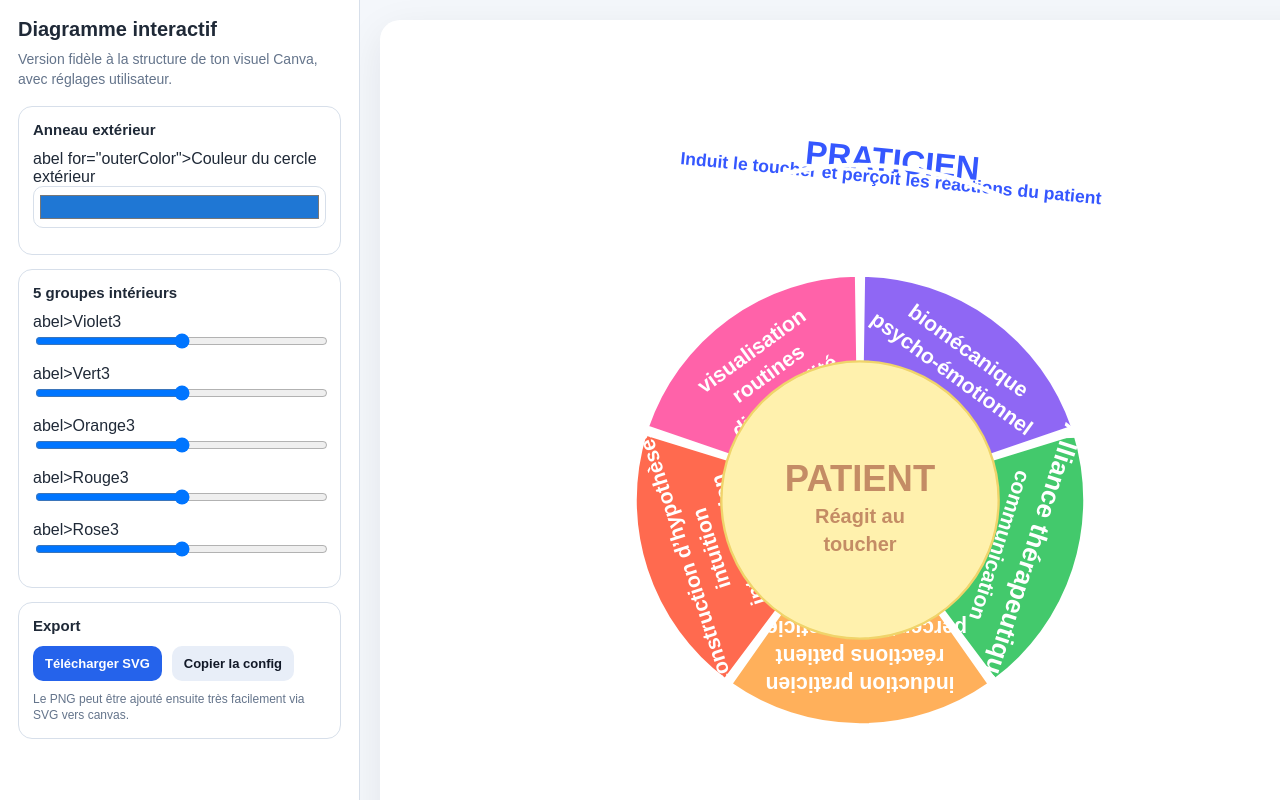
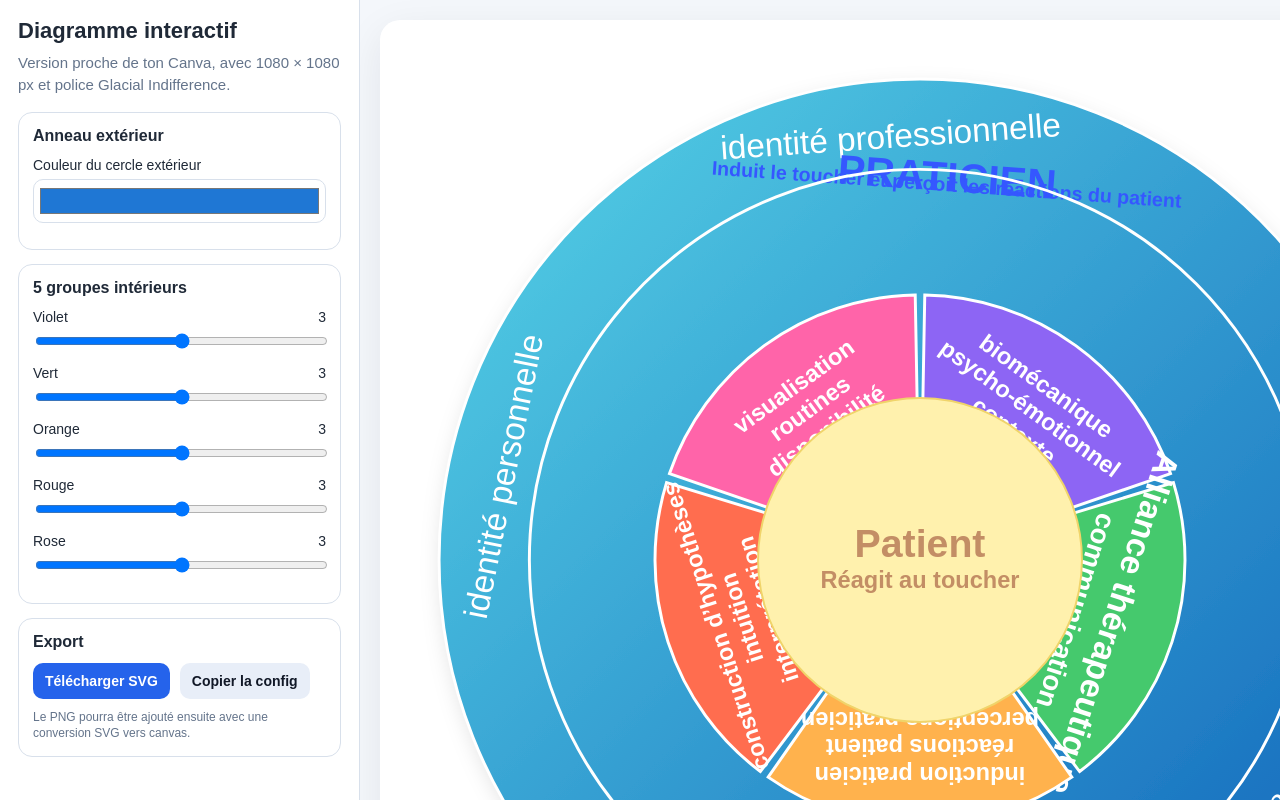
Before and after one commit to lucsdilucs/mondiagpalpatoire, a plain HTML site: page index.html in a window 1280 px wide. Shown: the top 800 px of the page. Drawn offline with Linux system fonts and the light colour scheme; a web font is replaced by a local one.

Commit message:
Update index.html

```diff
--- a/index.html
+++ b/index.html
@@ -3,43 +3,54 @@
 <head>
   <meta charset="UTF-8" />
   <meta name="viewport" content="width=device-width, initial-scale=1.0" />
-  <title>Diagramme radial Canva-like</title>
+  <title>Diagramme radial interactif</title>
+
   <style>
+    @import url('https://fonts.cdnfonts.com/css/glacial-indifference-2');
+
     :root{
       --bg:#f4f7fb;
       --panel:#ffffff;
-      --border:#d7dfea;
+      --border:#d8e0eb;
       --text:#1f2937;
       --muted:#64748b;
       --accent:#2563eb;
     }
+
     *{box-sizing:border-box}
+
     body{
       margin:0;
-      font-family:Arial, Helvetica, sans-serif;
+      font-family:'Glacial Indifference', Arial, sans-serif;
       background:var(--bg);
       color:var(--text);
     }
+
     .app{
       display:grid;
       grid-template-columns:360px 1fr;
       min-height:100vh;
     }
+
     aside{
       background:#fff;
       border-right:1px solid var(--border);
       padding:18px;
     }
+
     h1{
       margin:0 0 8px;
-      font-size:20px;
+      font-size:22px;
+      font-weight:700;
     }
+
     p{
       margin:0 0 16px;
       color:var(--muted);
-      font-size:14px;
+      font-size:15px;
       line-height:1.45;
     }
+
     .group{
       border:1px solid var(--border);
       border-radius:14px;
@@ -47,69 +58,90 @@
       padding:14px;
       margin-bottom:14px;
     }
+
     .group h2{
       margin:0 0 12px;
-      font-size:15px;
+      font-size:16px;
+      font-weight:700;
     }
+
     .field{margin-bottom:12px}
+
     .field label{
       display:flex;
       justify-content:space-between;
       gap:8px;
-      font-size:13px;
+      font-size:14px;
       margin-bottom:6px;
     }
+
     input[type="range"]{width:100%}
+
     input[type="color"]{
       width:100%;
-      height:42px;
+      height:44px;
       border:1px solid var(--border);
       border-radius:10px;
       background:#fff;
       padding:4px;
       cursor:pointer;
     }
-    .buttons{display:flex;gap:10px;flex-wrap:wrap}
+
+    .buttons{
+      display:flex;
+      gap:10px;
+      flex-wrap:wrap;
+    }
+
     button{
       border:0;
       border-radius:10px;
       padding:10px 12px;
-      font-size:13px;
+      font-size:14px;
       font-weight:700;
       cursor:pointer;
       background:var(--accent);
       color:#fff;
     }
-    button.secondary{background:#e8eef8;color:#111827}
+
+    button.secondary{
+      background:#e8eef8;
+      color:#111827;
+    }
+
     main{
       display:grid;
       place-items:center;
       padding:20px;
       overflow:auto;
     }
+
     .card{
-      width:min(94vw, 960px);
+      width:min(94vw, 1080px);
       aspect-ratio:1/1;
       background:#fff;
       border-radius:20px;
       box-shadow:0 12px 40px rgba(15,23,42,.08);
       padding:10px;
     }
+
     svg{
       width:100%;
       height:100%;
       display:block;
     }
+
     .note{
       margin-top:10px;
       color:var(--muted);
       font-size:12px;
       line-height:1.4;
     }
+
     @media (max-width:920px){
       .app{grid-template-columns:1fr}
       aside{border-right:0;border-bottom:1px solid var(--border)}
-      .card{width:min(96vw, 720px)}
+      .card{width:min(96vw, 760px)}
     }
   </style>
 </head>
@@ -117,23 +149,23 @@
 <div class="app">
   <aside>
     <h1>Diagramme interactif</h1>
-    <p>Version fidèle à la structure de ton visuel Canva, avec réglages utilisateur.</p>
+    <p>Version proche de ton Canva, avec 1080 × 1080 px et police Glacial Indifference.</p>
 
     <div class="group">
       <h2>Anneau extérieur</h2>
       <div class="field">
-        abel for="outerColor"><span>Couleur du cercle extérieur</span></label>
+        <label for="outerColor"><span>Couleur du cercle extérieur</span></label>
         <input id="outerColor" type="color" value="#1f77d4">
       </div>
     </div>
 
     <div class="group">
       <h2>5 groupes intérieurs</h2>
-      <div class="field">abel><span>Violet</span><span id="v1l">3</span></label><input id="v1" type="range" min="1" max="5" value="3" step="1"></div>
-      <div class="field">abel><span>Vert</span><span id="v2l">3</span></label><input id="v2" type="range" min="1" max="5" value="3" step="1"></div>
-      <div class="field">abel><span>Orange</span><span id="v3l">3</span></label><input id="v3" type="range" min="1" max="5" value="3" step="1"></div>
-      <div class="field">abel><span>Rouge</span><span id="v4l">3</span></label><input id="v4" type="range" min="1" max="5" value="3" step="1"></div>
-      <div class="field">abel><span>Rose</span><span id="v5l">3</span></label><input id="v5" type="range" min="1" max="5" value="3" step="1"></div>
+      <div class="field"><label><span>Violet</span><span id="v1l">3</span></label><input id="v1" type="range" min="1" max="5" value="3" step="1"></div>
+      <div class="field"><label><span>Vert</span><span id="v2l">3</span></label><input id="v2" type="range" min="1" max="5" value="3" step="1"></div>
+      <div class="field"><label><span>Orange</span><span id="v3l">3</span></label><input id="v3" type="range" min="1" max="5" value="3" step="1"></div>
+      <div class="field"><label><span>Rouge</span><span id="v4l">3</span></label><input id="v4" type="range" min="1" max="5" value="3" step="1"></div>
+      <div class="field"><label><span>Rose</span><span id="v5l">3</span></label><input id="v5" type="range" min="1" max="5" value="3" step="1"></div>
     </div>
 
     <div class="group">
@@ -142,25 +174,23 @@
         <button id="downloadSvg">Télécharger SVG</button>
         <button class="secondary" id="copyConfig">Copier la config</button>
       </div>
-      <div class="note">Le PNG peut être ajouté ensuite très facilement via SVG vers canvas.</div>
+      <div class="note">Le PNG pourra être ajouté ensuite avec une conversion SVG vers canvas.</div>
     </div>
   </aside>
 
   <main>
     <div class="card">
-      <svg id="svg" viewBox="0 0 800 800" xmlns="http://www.w3.org/2000/svg">
+      <svg id="svg" viewBox="0 0 1080 1080" xmlns="http://www.w3.org/2000/svg">
         <defs>
-          earGradient id="outerGrad" x1="0%" y1="0%" x2="100%" y2="100%">
-            <stop offset="0%" stop-color="#5ad7ea"/>
-            <stop offset="100%" stop-color="#0e5fb8"/>
+          <linearGradient id="outerGrad" x1="0%" y1="0%" x2="100%" y2="100%">
+            <stop offset="0%" stop-color="#57d5e7"/>
+            <stop offset="100%" stop-color="#0c5db8"/>
           </linearGradient>
-
           <filter id="shadow" x="-20%" y="-20%" width="140%" height="140%">
-            <feDropShadow dx="0" dy="5" stdDeviation="8" flood-color="#000" flood-opacity=".10"/>
+            <feDropShadow dx="0" dy="6" stdDeviation="10" flood-color="#000" flood-opacity=".10"/>
           </filter>
         </defs>
-
-        <rect width="800" height="800" fill="#ffffff"/>
+        <rect width="1080" height="1080" fill="#ffffff"/>
         <g id="root"></g>
       </svg>
     </div>
@@ -175,22 +205,14 @@ const outerColor = document.getElementById('outerColor');
 const sliders = [1,2,3,4,5].map(i => document.getElementById('v'+i));
 const labels = [1,2,3,4,5].map(i => document.getElementById('v'+i+'l'));
 
-const cx = 400, cy = 400;
+const cx = 540, cy = 540;
+const outerR = 490;
+const outerInner = 398;
+const centerHoleR = 104;
+const innerMin = 190;
+const innerMax = 350;
 
-const outerR = 365;
-const outerInner = 285;
-
-const centerHoleR = 76;
-const innerMin = 128;
-const innerMax = 255;
-
-const colors = {
-  violet: '#8f67f4',
-  green: '#43c96c',
-  orange: '#ffb05b',
-  red: '#ff6a4f',
-  pink: '#ff62a9'
-};
+const colors = ['#8d65f4','#45c96d','#ffb24d','#ff6d4f','#ff64a9'];
 
 function polar(r, a){
   return { x: cx + r * Math.cos(a), y: cy + r * Math.sin(a) };
@@ -219,32 +241,36 @@ function valueToR(v){
   return innerMin + ((v - 1) / 4) * (innerMax - innerMin);
 }
 
-function drawTextOnArc(text, radius, a0, a1, size, color, weight=700){
+function textAt(x, y, text, size, color, weight=700, anchor='middle'){
+  return add('text', {
+    x, y,
+    fill: color,
+    'font-size': size,
+    'font-weight': weight,
+    'font-family': `'Glacial Indifference', Arial, sans-serif`,
+    'text-anchor': anchor,
+    'dominant-baseline': 'middle'
+  }).textContent = text;
+}
+
+function textOnArc(text, radius, a0, a1, size, color, weight=700){
   const mid = (a0 + a1) / 2;
   const p = polar(radius, mid);
   const rot = mid * 180 / Math.PI + 90;
-  const t = add('text', {
-    x: p.x,
-    y: p.y,
+  return add('text', {
+    x: p.x, y: p.y,
     fill: color,
     'font-size': size,
     'font-weight': weight,
+    'font-family': `'Glacial Indifference', Arial, sans-serif`,
     'text-anchor': 'middle',
     'dominant-baseline': 'middle',
     transform: `rotate(${rot} ${p.x} ${p.y})`
-  });
-  t.textContent = text;
-  return t;
-}
-
-function drawDoubleLineArc(first, second, radius, a0, a1, size1, size2, color){
-  drawTextOnArc(first, radius + 2, a0, a1, size1, color, 800);
-  drawTextOnArc(second, radius - 12, a0, a1, size2, color, 600);
+  }).textContent = text;
 }
 
 function render(){
   root.innerHTML = '';
-
   const vals = sliders.map(s => Number(s.value));
   sliders.forEach((s, i) => labels[i].textContent = s.value);
 
@@ -254,139 +280,75 @@ function render(){
     filter: 'url(#shadow)'
   });
 
-  add('circle', {
-    cx, cy, r: outerInner,
-    fill: '#ffffff'
-  });
-
-  add('circle', {
-    cx, cy, r: 200,
-    fill: 'none',
-    stroke: '#ffffff',
-    'stroke-width': 8
-  });
-
   const step = Math.PI * 2 / 5;
   const start = -Math.PI / 2;
-  const trim = 0.015;
+  const trim = 0.018;
 
   const sectors = [
-    {
-      color: colors.violet,
-      segments: [
-        { text: 'biomécanique', r: 0 },
-        { text: 'psycho-émotionnel', r: 1 },
-        { text: 'contexte', r: 2 }
-      ]
-    },
-    {
-      color: colors.green,
-      segments: [
-        { text: 'Alliance thérapeutique', r: 0 },
-        { text: 'communication', r: 1 }
-      ]
-    },
-    {
-      color: colors.orange,
-      segments: [
-        { text: 'induction praticien', r: 0 },
-        { text: 'réactions patient', r: 1 },
-        { text: 'perceptions praticien', r: 2 }
-      ]
-    },
-    {
-      color: colors.red,
-      segments: [
-        { text: 'construction d’hypothèses', r: 0 },
-        { text: 'intuition', r: 1 },
-        { text: 'interprétation', r: 2 }
-      ]
-    },
-    {
-      color: colors.pink,
-      segments: [
-        { text: 'visualisation', r: 0 },
-        { text: 'routines', r: 1 },
-        { text: 'disponibilité', r: 2 }
-      ]
-    }
+    { color: colors[0], texts: ['biomécanique', 'psycho-émotionnel', 'contexte'] },
+    { color: colors[1], texts: ['Alliance thérapeutique', 'communication'] },
+    { color: colors[2], texts: ['induction praticien', 'réactions patient', 'perceptions praticien'] },
+    { color: colors[3], texts: ['construction d’hypothèses', 'intuition', 'interprétation'] },
+    { color: colors[4], texts: ['visualisation', 'routines', 'disponibilité'] }
   ];
 
   for(let i=0;i<5;i++){
     const a0 = start + i * step + trim;
     const a1 = start + (i + 1) * step - trim;
     const r2 = valueToR(vals[i]);
-    const path = annularPath(centerHoleR, r2, a0, a1);
+
     add('path', {
-      d: path,
+      d: annularPath(centerHoleR, r2, a0, a1),
       fill: sectors[i].color,
       stroke: '#ffffff',
       'stroke-width': 3
     });
 
-    const segs = sectors[i].segments;
-    const textRadius = (centerHoleR + r2) / 2;
+    const mid = (a0 + a1) / 2;
+    const baseR = (centerHoleR + r2) / 2;
+    const texts = sectors[i].texts;
 
-    if (segs.length === 2) {
-      drawTextOnArc(segs[0].text, textRadius + 18, a0, a1, 22, '#ffffff', 700);
-      drawTextOnArc(segs[1].text, textRadius - 10, a0, a1, 18, '#ffffff', 600);
-    } else if (segs.length === 3) {
-      drawTextOnArc(segs[0].text, textRadius + 22, a0, a1, 18, '#ffffff', 700);
-      drawTextOnArc(segs[1].text, textRadius - 2, a0, a1, 18, '#ffffff', 600);
-      drawTextOnArc(segs[2].text, textRadius - 26, a0, a1, 18, '#ffffff', 600);
+    if (texts.length === 2){
+      textOnArc(texts[0], baseR + 18, a0, a1, 34, '#ffffff', 700);
+      textOnArc(texts[1], baseR - 22, a0, a1, 28, '#ffffff', 600);
+    } else if (texts.length === 3){
+      textOnArc(texts[0], baseR + 30, a0, a1, 24, '#ffffff', 700);
+      textOnArc(texts[1], baseR + 2, a0, a1, 24, '#ffffff', 600);
+      textOnArc(texts[2], baseR - 26, a0, a1, 24, '#ffffff', 600);
     }
   }
 
   add('circle', {
-    cx, cy, r: 118,
+    cx, cy, r: 165,
     fill: '#fff1ad',
     stroke: '#f0d46a',
     'stroke-width': 2
   });
 
-  add('text', {
-    x: cx, y: cy - 8,
-    fill: '#c48c65',
-    'font-size': 31,
-    'font-weight': 800,
-    'text-anchor': 'middle'
-  }).textContent = 'PATIENT';
+  textAt(cx, cy - 14, 'Patient', 40, '#c38e65', 700);
+  textAt(cx, cy + 22, 'Réagit au toucher', 24, '#c38e65', 700);
 
-  add('text', {
-    x: cx, y: cy + 20,
-    fill: '#c48c65',
-    'font-size': 17,
-    'font-weight': 700,
-    'text-anchor': 'middle'
-  }).textContent = 'Réagit au';
+  textOnArc('identité professionnelle', 430, -2.50, -0.78, 34, '#ffffff', 500);
+  textOnArc('auto-réflexivité', 430, 0.38, 1.28, 34, '#ffffff', 500);
+  textOnArc('identité personnelle', 430, 2.62, 4.06, 34, '#ffffff', 500);
 
-  add('text', {
-    x: cx, y: cy + 43,
-    fill: '#c48c65',
-    'font-size': 17,
-    'font-weight': 700,
-    'text-anchor': 'middle'
-  }).textContent = 'toucher';
+  textOnArc('PRATICIEN', 388, -1.92, -1.08, 42, '#3557ff', 800);
+  textOnArc('Induit le toucher et perçoit les réactions du patient', 382, -2.38, -0.62, 20, '#3557ff', 700);
+  textOnArc('PRATICIEN', 388, 1.10, 2.03, 42, '#3557ff', 800);
+  textOnArc('Induit le toucher et perçoit les réactions du patient', 382, 0.64, 2.50, 20, '#3557ff', 700);
 
-  drawTextOnArc('identité professionnelle', 332, -2.45, -0.80, 24, '#ffffff', 500);
-  drawTextOnArc('auto-réflexivité', 332, 0.40, 1.28, 24, '#ffffff', 500);
-  drawTextOnArc('identité personnelle', 332, 2.65, 4.05, 24, '#ffffff', 500);
-
-  drawDoubleLineArc('PRATICIEN', 'Induit le toucher et perçoit les réactions du patient', 286, -1.90, -1.05, 28, 15, '#3557ff');
-  drawDoubleLineArc('PRATICIEN', 'Induit le toucher et perçoit les réactions du patient', 286, 1.05, 2.05, 28, 15, '#3557ff');
+  add('circle', {
+    cx, cy, r: outerInner,
+    fill: 'none',
+    stroke: '#ffffff',
+    'stroke-width': 3
+  });
 
   add('circle', {
     cx, cy, r: outerR,
     fill: 'none',
     stroke: '#ffffff',
-    'stroke-width': 5
-  });
-
-  add('circle', {
-    cx, cy, r: outerInner,
-    fill: 'none',
-    stroke: '#ffffff',
-    'stroke-width': 4
+    'stroke-width': 3
   });
 }
 
```
